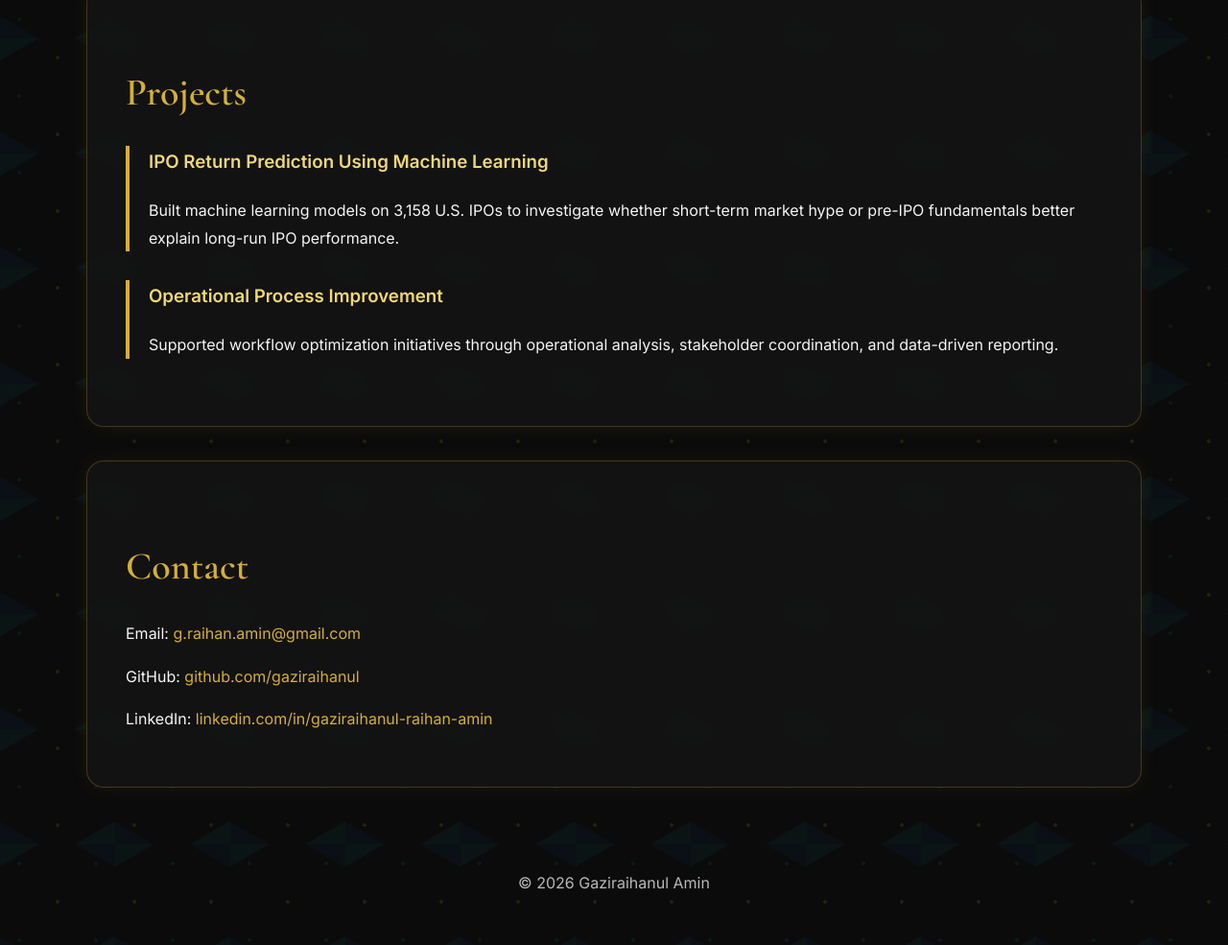
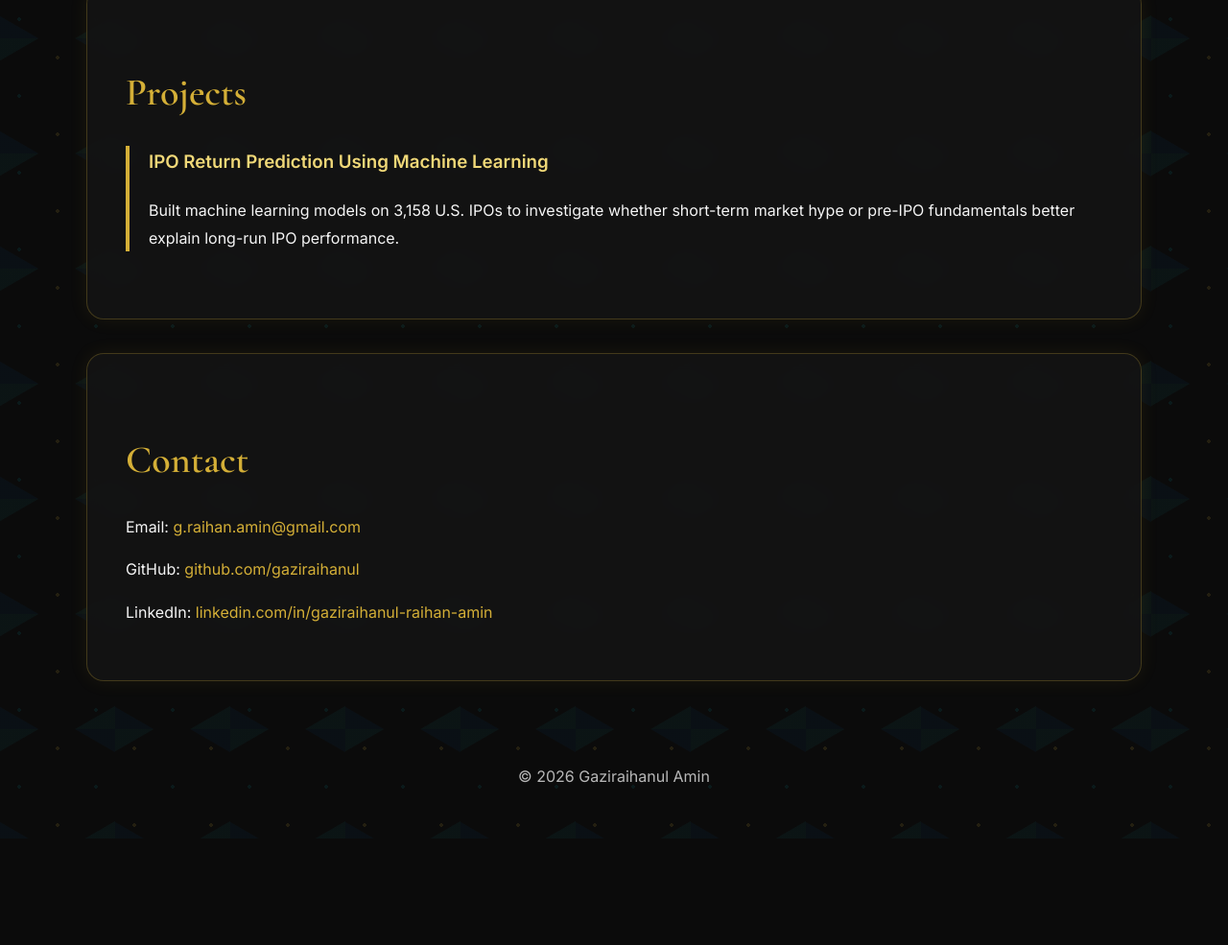
Before and after one commit to gaziraihanul/gaziraihanul.github.io, a plain HTML site: page index.html in a window 1280 px wide. Shown: the part 2480-3465 px from the top of the page at 96% size. After the commit the page ends 3354 px from the top, so only its background shows below. Drawn offline with nearby package versions, Linux system fonts and the light colour scheme.

Commit message:
Delete project card from index.html
Removed project card for 'Operational Process Improvement'.

```diff
--- a/index.html
+++ b/index.html
@@ -172,15 +172,6 @@
     </a>
 </div>
 
-    <div class="project-card">
-        <h3>Operational Process Improvement</h3>
-
-        <p>
-            Supported workflow optimization initiatives
-            through operational analysis, stakeholder
-            coordination, and data-driven reporting.
-        </p>
-    </div>
 
 </section>
 
```
